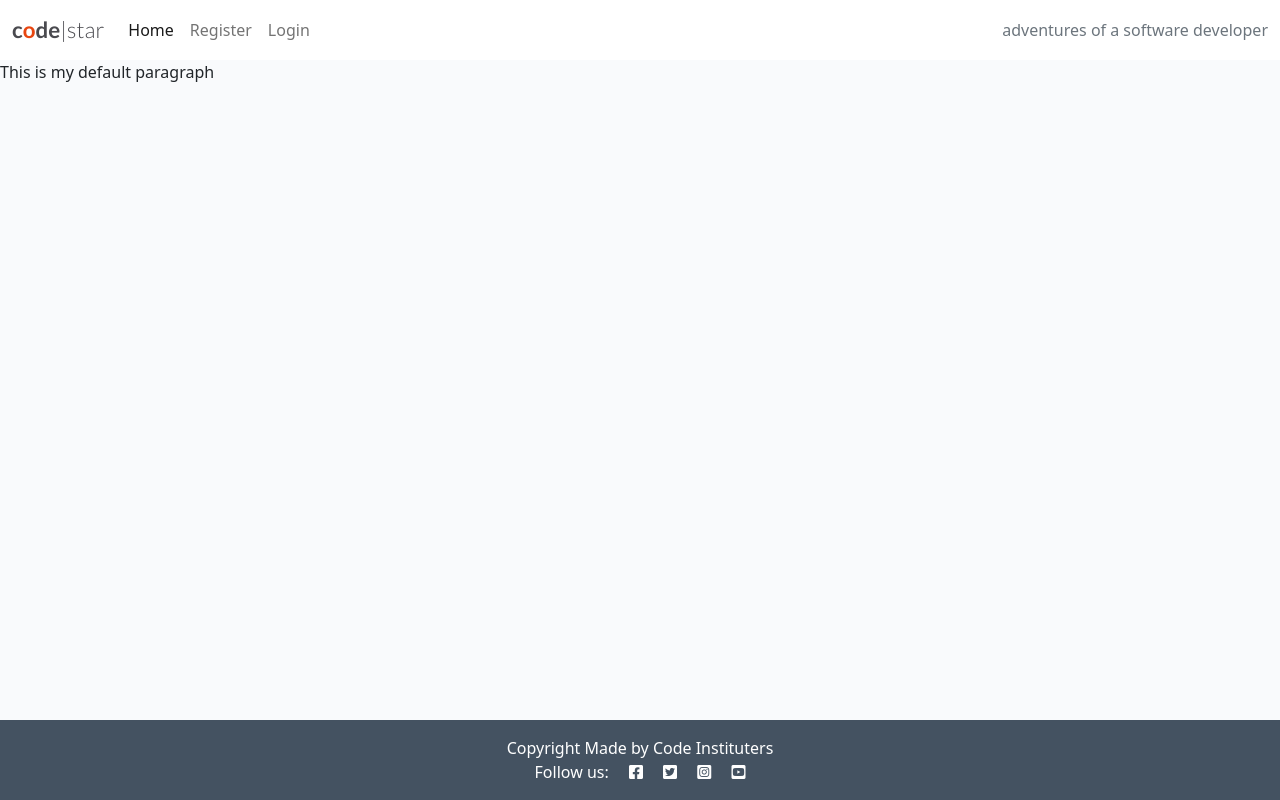
After one commit to Dym077/django-blog, a Django app: template templates/base.html in a window 1280 px wide. The commit adds this page. Run offline with Django 4.2, Linux system fonts and the light colour scheme; the template is opened without the code that fills it, so the values that code supplies are empty.

Commit message:
Template inheritance

```diff
--- /dev/null
+++ b/templates/base.html
@@ -0,0 +1,82 @@
+{% load static %}
+
+<!DOCTYPE html>
+<html class="h-100">
+
+<head>
+    <title>CodeStar Blog</title>
+
+    <link rel="preconnect" href="https://fonts.gstatic.com">
+    <link href="https://fonts.googleapis.com/css2?family=Roboto:wght@300&display=swap" rel="stylesheet">
+    <link href="https://fonts.googleapis.com/css2?family=Lato:wght@300;700&display=swap" rel="stylesheet">
+    <link rel="stylesheet" href="https://cdnjs.cloudflare.com/ajax/libs/font-awesome/5.15.3/css/all.min.css">
+    <meta name="viewport" content="width=device-width, initial-scale=1" />
+    <link href="https://cdn.jsdelivr.net/npm/bootstrap@5.0.1/dist/css/bootstrap.min.css" rel="stylesheet"
+        integrity="sha384-+0n0xVW2eSR5OomGNYDnhzAbDsOXxcvSN1TPprVMTNDbiYZCxYbOOl7+AMvyTG2x" crossorigin="anonymous">
+    <script src="https://cdn.jsdelivr.net/npm/bootstrap@5.0.1/dist/js/bootstrap.bundle.min.js"
+        integrity="sha384-gtEjrD/SeCtmISkJkNUaaKMoLD0//ElJ19smozuHV6z3Iehds+3Ulb9Bn9Plx0x4" crossorigin="anonymous">
+    </script>
+    <link rel="stylesheet" href="{% static 'css/style.css' %}">
+
+</head>
+
+<body class="d-flex flex-column h-100 main-bg">
+
+    <!-- Navigation -->
+
+    <nav class="navbar navbar-expand-lg navbar-light bg-white">
+        <div class="container-fluid">
+            <a class="navbar-brand" href="{% url 'home' %}"><span class="brand">c<span class="red-o">o</span>de<span
+                        class="thin">|star</span></span></span></a>
+            <button class="navbar-toggler" type="button" data-bs-toggle="collapse" data-bs-target="#navbarText"
+                aria-controls="navbarText" aria-expanded="false" aria-label="Toggle navigation">
+                <span class="navbar-toggler-icon"></span>
+            </button>
+            <div class="collapse navbar-collapse" id="navbarText">
+                <ul class="navbar-nav me-auto mb-2 mb-lg-0">
+                    <li class="nav-item">
+                        <a class="nav-link active" aria-current="page" href="{% url 'home' %}">Home</a>
+                    </li>
+                    {% if user.is_authenticated %}
+                    <li class="nav-item">
+                        <a class="nav-link" href="#">Logout</a>
+                    </li>
+                    {% else %}
+                    <li class="nav-item">
+                        <a class="nav-link" href="#">Register</a>
+                    </li>
+                    <li class="nav-item">
+                        <a class="nav-link" href="#">Login</a>
+                    </li>
+                    {% endif %}
+                </ul>
+                <span class="navbar-text text-muted">
+                    adventures of a software developer
+                </span>
+            </div>
+        </div>
+    </nav>
+
+    <main class="flex-shrink-0 main-bg">
+        {% block content %}
+        <!-- Content Goes here -->
+        <p>This is my default paragraph</p>
+        {% endblock content %}
+    </main>
+
+    <!-- Footer -->
+    <footer class="footer mt-auto py-3 dark-bg">
+        <p class="m-0 text-center text-white">
+            {% block copyright %}
+    Copyright
+        Made by Code Instituters
+{% endblock copyright %}
+        </p>
+        <p class="m-0 text-center text-white">Follow us: <i class="fab fa-facebook-square ms-3"></i>
+            <i class="fab fa-twitter-square ms-3"></i>
+            <i class="fab fa-instagram-square ms-3"></i>
+            <i class="fab fa-youtube-square ms-3"></i></p>
+    </footer>
+</body>
+
+</html>
--- a/templates/blog/index.html
+++ b/templates/blog/index.html
@@ -50,3 +50,6 @@
 
 <!-- index.html content ends here -->
 {% endblock %}
+{% block copyright %}
+    Copyright 2024 Andreas Sandberg
+{% endblock copyright %}
```
